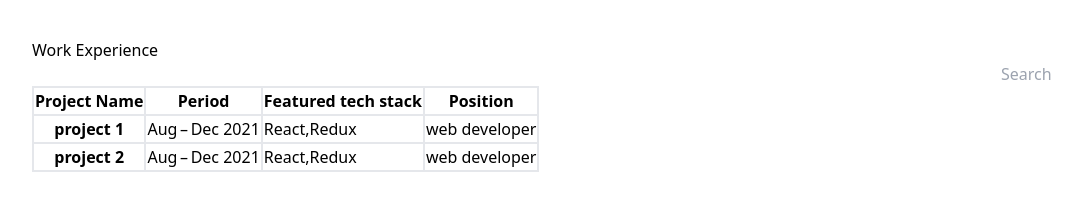
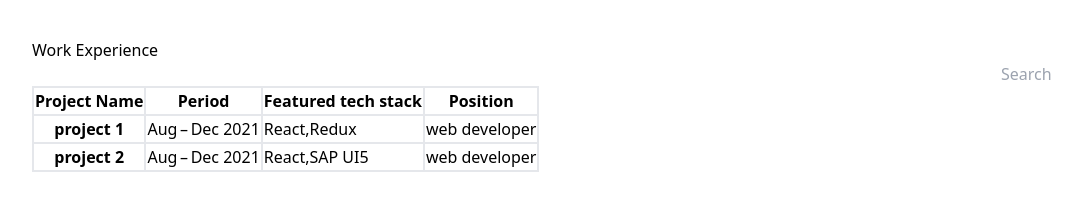
Before and after one commit to cslab01/hanwritten, a Next.js app: page / in a window 1280 px wide. Shown: the part 316-526 px from the top of the page, without its empty margins (8-1090 px from the left). Built offline with nearby package versions, Linux system fonts and the light colour scheme.

Commit message:
create FilterableTable

```diff
--- /dev/null
+++ b/src/app/(components)/FilterableTable.tsx
@@ -0,0 +1,24 @@
+"use client";
+import React, { useState } from "react";
+import { WORK_EXPERIENCE_TABLE } from "../static_data";
+import Table from "./Table";
+type Props = {};
+
+export default function FilterableTable({}: Props) {
+  const [filterText, setFilterText] = useState("");
+  const filterTextChangeHandler = (e: React.ChangeEvent<HTMLInputElement>) =>
+    setFilterText(e.target.value);
+  return (
+    <div>
+      <div className="flex justify-end">
+        <input
+          type="search"
+          placeholder="Search"
+          value={filterText}
+          onChange={filterTextChangeHandler}
+        />
+      </div>
+      <Table tableProp={WORK_EXPERIENCE_TABLE} filterText={filterText} />
+    </div>
+  );
+}
--- a/src/app/(components)/Table.tsx
+++ b/src/app/(components)/Table.tsx
@@ -6,11 +6,35 @@ import {
 import TableHeadCell from "./TableHeadCell";
 import TableBodyCell from "./TableBodyCell";
 
-export default function Table({ tableProp }: { tableProp: TableType }) {
+export default function Table({
+  tableProp,
+  filterText,
+}: {
+  tableProp: TableType;
+  filterText: string;
+}) {
   const tableHeadCells = tableProp.header.map((cell) => (
     <TableHeadCell key={cell.code} propData={cell} />
   ));
-  const tableRows = tableProp.body.map((row, rowIndex) => {
+  const tableRows = tableProp.body
+    .filter((row) => {
+      if(!filterText){
+        return true
+      }
+      const cellValues = row.map((cell) => {
+        let value = cell.data;
+        value =
+          typeof value === "string"
+            ? value.toLowerCase()
+            : value.map((element) =>
+                typeof element === "string" ? element.toLowerCase() : element.toString()
+              );
+        return value;
+      });
+
+      return cellValues.flat().find(value => value.includes(filterText.toLowerCase()));
+    })
+    .map((row, rowIndex) => {
       const tableBodyCells = row.map(({ code, data }, cellIndex) => {
         const cellKey = cellIndex + "_" + code;
         // header of each row
@@ -32,6 +56,7 @@ export default function Table({ tableProp }: { tableProp: TableType }) {
         </tr>
       );
     });
+
   return (
     <table>
       <thead className="border-solid border-2">
--- a/src/app/(components)/TableBodyCell.tsx
+++ b/src/app/(components)/TableBodyCell.tsx
@@ -3,15 +3,16 @@ import { TableBodyCell as TableBodyCellType, Formatter } from "../types";
 
 export default function TableBodyCell({
   propData,
-  formatter
+  formatter,
 }: {
   propData: TableBodyCellType;
-  formatter: Array<Formatter | null>
+  formatter: Array<Formatter | null>;
 }) {
   const providedFormatter = formatter[propData.code - 1];
+  const cellValue = providedFormatter ? providedFormatter(propData.data) : propData.data
   return (
     <td className="border-solid border-2">
-      {providedFormatter ? providedFormatter(propData.data) : propData.data}
+      {cellValue}
     </td>
   );
 }
--- a/src/app/page.tsx
+++ b/src/app/page.tsx
@@ -1,13 +1,9 @@
-import {
-  NAV_BTN,
-  WORK_EXPERIENCE_TABLE,
-} from "./static_data";
-import Table from "./(components)/Table";
+import { NAV_BTN } from "./static_data";
 import Button from "./(components)/Button";
 import FilterableSkillList from "./(components)/FilterableSkillList";
+import FilterableTable from "./(components)/FilterableTable";
 
 const navBtns = NAV_BTN.map((btn) => <Button key={btn.label} data={btn} />);
-
 
 export default function Home() {
   return (
@@ -21,15 +17,12 @@ export default function Home() {
 
         <section className="py-5">
           <h1 className="pb-5">Skill</h1>
-          <FilterableSkillList/>
+          <FilterableSkillList />
         </section>
 
         <section className="py-5">
           <h1>Work Experience</h1>
-          <div className="flex justify-end">
-            <input type="search" placeholder="Search" />
-          </div>
-          <Table tableProp={WORK_EXPERIENCE_TABLE} />
+          <FilterableTable/>
         </section>
       </main>
     </div>
--- a/src/app/static_data.ts
+++ b/src/app/static_data.ts
@@ -74,7 +74,7 @@ export const WORK_EXPERIENCE_TABLE: Table = {
     [
       { code: 1, data: "project 2" },
       { code: 2, data: [new Date("2021-08"), new Date("2021-12")] },
-      { code: 3, data: ["React", "Redux"] },
+      { code: 3, data: ["React", "SAP UI5"] },
       { code: 4, data: "web developer" },
     ],
   ],
```
Lines whose indentation alone changed are shown as unchanged.
